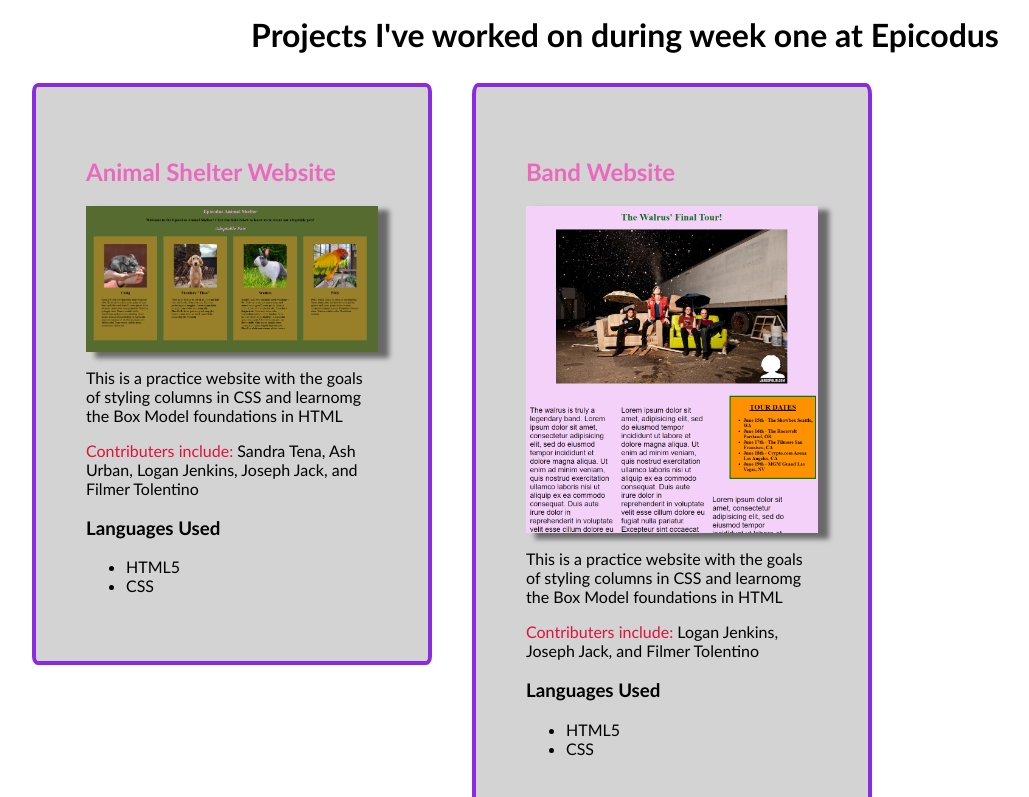
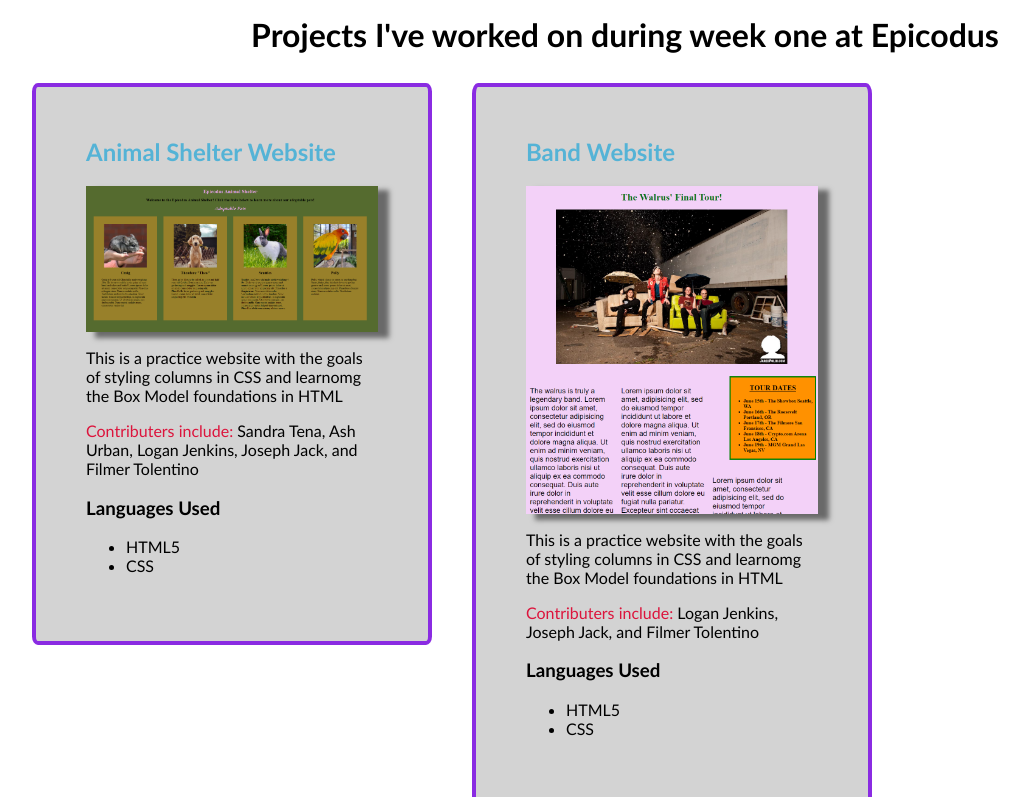
Before and after one commit to ftolentino/portfolio, a plain HTML site: page index.html in a window 1280 px wide. Shown: the part 1640-2437 px from the top of the page, without its empty margins (15-1044 px from the left). Drawn offline with Linux system fonts and the light colour scheme.

Commit message:
STYLE hover effects for a tag, margin-bottom for div.projects h2

```diff
--- a/css/styles.css
+++ b/css/styles.css
@@ -70,3 +70,20 @@ div.column p {
 a:link {
   text-decoration: none;
 }
+
+div.projects a h2 {
+  box-shadow: inset 0 0 0 0 #54b3d6;
+  color: #54b3d6;
+  margin: 0 -.25rem;
+  padding: 0 .25rem;
+  transition: color .3s ease-in-out, box-shadow .3s ease-in-out;
+}
+
+div.projects a:hover h2 {
+  box-shadow: inset 300px 0 0 0 #54b3d6;
+  color: white;
+}
+
+div.projects a h2 {
+  margin-bottom: 20px;
+}
```
